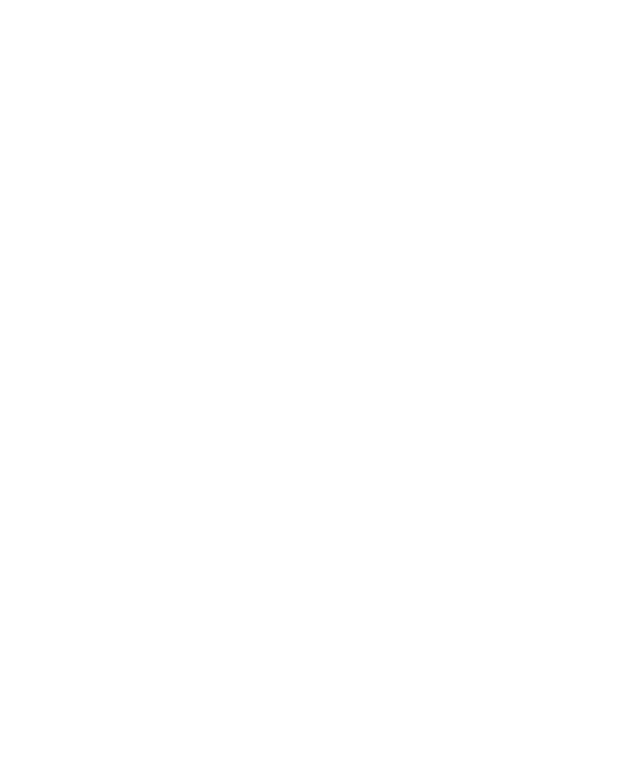
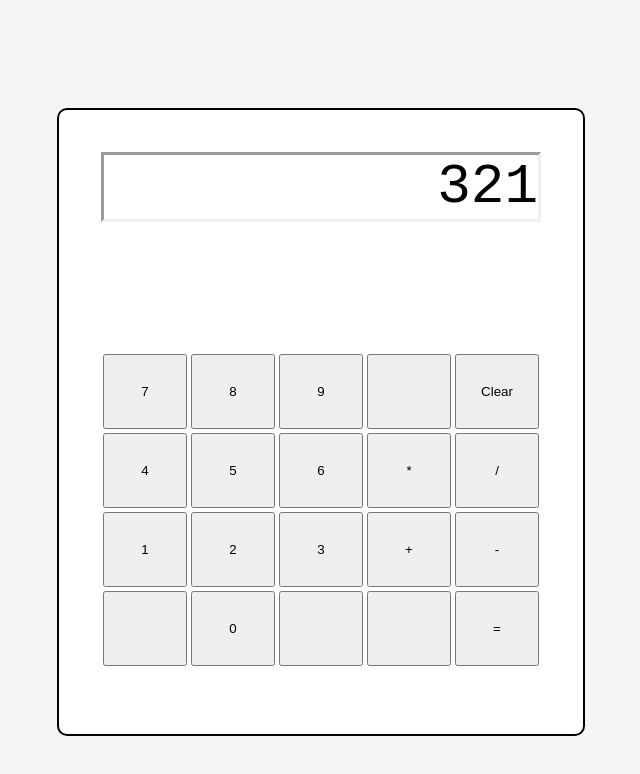
Before and after one commit to Kevin-Aas/calculator, a plain HTML site: page index.html in a window 1280 px wide. Shown: the whole page, without its empty margins (319-959 px from the left). Drawn offline with Linux system fonts and the light colour scheme.

Commit message:
Make frame, display and buttons

```diff
--- a/index.html
+++ b/index.html
@@ -3,10 +3,42 @@
     <head>
         <meta charset="UTF-8">
         <title>My Calculator</title>
-        <link type="style" href="./style.css">
+        <link rel="stylesheet" href="./style.css">
         <script src="./script.js" defer></script>
     </head>
     <body>
-
+        <div class="card">
+            <div class="display">321</div>
+            <div class="buttons">
+                <div class="row top_row">
+                    <button id="n7">7</button>
+                    <button id="n8">8</button>
+                    <button id="n9">9</button>
+                    <button></button>
+                    <button id="clear">Clear</button>
+                </div>
+                <div class="row second_row">
+                    <button id="n4">4</button>
+                    <button id="n5">5</button>
+                    <button id="n6">6</button>
+                    <button id="multiply">*</button>
+                    <button id="divide">/</button>
+                </div>
+                <div class="row third_row">
+                    <button id="n1">1</button>
+                    <button id="n2">2</button>
+                    <button id="n3">3</button>
+                    <button id="add">+</button>
+                    <button id="subtract">-</button>
+                </div>
+                <div class="row last_row">
+                    <button></button>
+                    <button id="n0">0</button>
+                    <button></button>
+                    <button></button>
+                    <button id="equals">=</button>
+                </div>
+            </div>
+        </div>
     </body>
 </html>
--- a/style.css
+++ b/style.css
@@ -0,0 +1,45 @@
+body {
+    display: flex;
+    justify-content: center;
+    font-family: 'Courier New', Courier, monospace;
+    background-color: whitesmoke;
+}
+
+.card {
+    display: flex;
+    flex-direction: column;
+    margin: 100px;
+    padding: 12px;
+    width: 500px;
+    height: 600px;
+    border-style: solid;
+    border-radius: 10px;
+    border-width: 2px;
+    background-color: white;
+}
+
+.display {
+    display: flex;
+    justify-content: flex-end;
+    margin: 30px;
+    font-size: 56px;
+    border-style: inset;
+}
+
+.buttons {
+    display: flex;
+    flex-direction: column;
+    margin: 30px;
+    margin-top: 100px;
+}
+
+.row {
+    display: flex;
+}
+
+button {
+    margin: 2px;
+    flex-basis: 20px;
+    flex-grow: 1;
+    height: 75px;
+}
```
